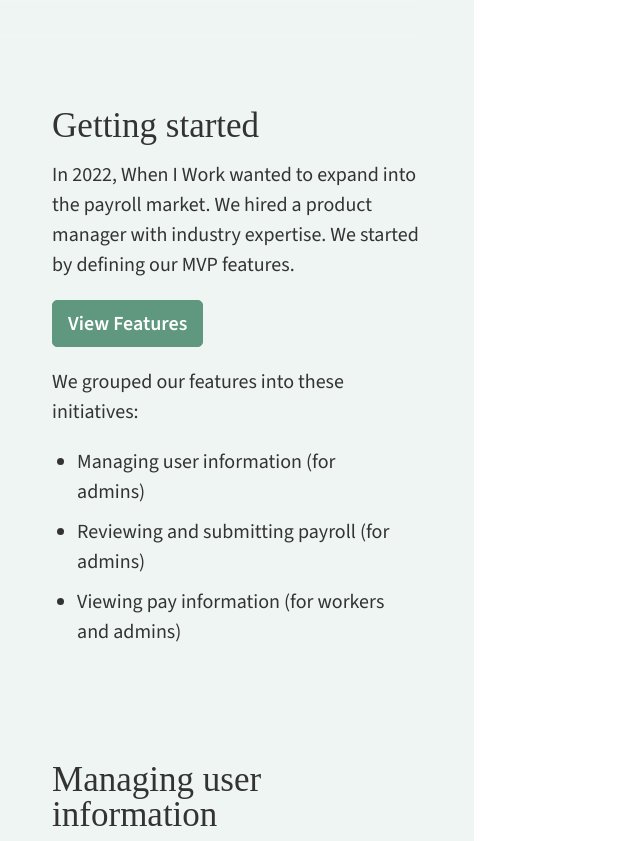
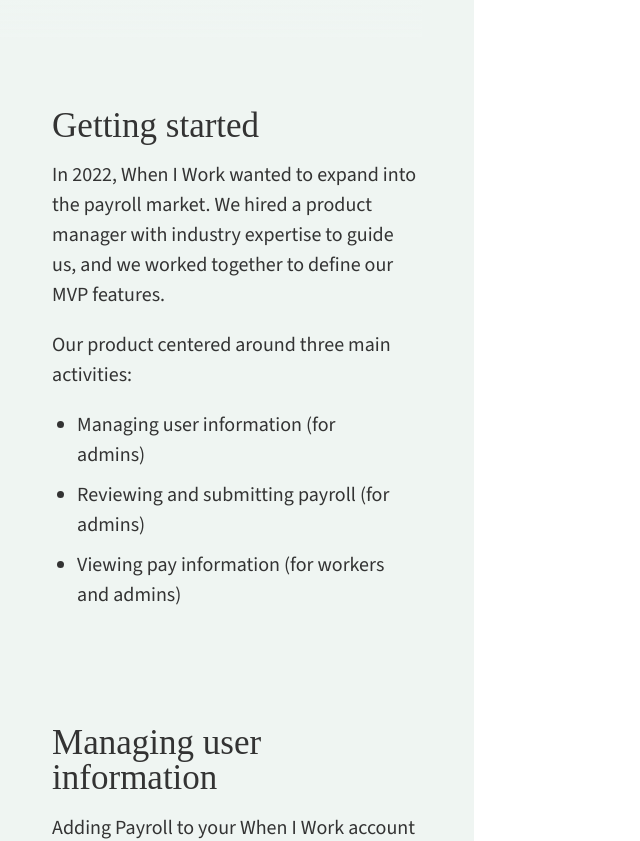
Before and after one commit to nickwellner/portfolio, a plain HTML site: page payroll.html in a window 1280 px wide. Shown: the part 759-1600 px from the top of the page, without its empty margins (0-640 px from the left). Drawn offline with nearby package versions, Linux system fonts and the light colour scheme; a script that the page names is missing; a web font is replaced by a local one.

Commit message:
Updated case study content

```diff
--- a/payroll.html
+++ b/payroll.html
@@ -35,9 +35,9 @@
 				<li>Collaborated cross-functionally to design the customer onboarding experience</li>
 			</ul>
 			<h3>Getting started</h3>
-			<p>In 2022, When I Work wanted to expand into the payroll market. We hired a product manager with industry expertise. We started by defining our MVP features.</p>
-			<a class="button button--primary" target="_blank" href="https://docs.google.com/document/d/1f22fIs-CCn0Ll7pXrBqWJf4KgTgRVrkUVuUGtNq-abw/edit#heading=h.v147tnvwkfl5">View Features</a>
-			<p>We grouped our features into these initiatives:</p>
+			<p>In 2022, When I Work wanted to expand into the payroll market. We hired a product manager with industry expertise to guide us, and we worked together to define our MVP features.</p>
+			<!-- <a class="button button--primary" target="_blank" href="https://docs.google.com/document/d/1f22fIs-CCn0Ll7pXrBqWJf4KgTgRVrkUVuUGtNq-abw/edit#heading=h.v147tnvwkfl5">View Features</a> -->
+			<p>Our product centered around three main activities:</p>
 			<ul>
 				<li>Managing user information (for admins)</li>
 				<li>Reviewing and submitting payroll (for admins)</li>
@@ -58,7 +58,7 @@
 			</div>
 			<h3 id="section3">Reviewing and submitting</h3>
 			<p>When each pay period ends, our customers need to review and submit payroll. To design this experience, the PM and I started by listing all the data we could show users, then reduced it down to the essentials. We focused on the core figures people review when determining net pay.</p>
-			<p>I wanted the new UI displaying the information to feel instantly familiar, so I used several patterns from other When I Work views:</p>
+			<p>I wanted the new UI to feel instantly familiar, so I used several patterns from other When I Work interfaces:</p>
 			<ul>
 				<li>A two-column layout with sidebar on the left</li>
 				<li>A table to organize the data and make it easy to scan</li>
@@ -81,6 +81,7 @@
 			</div>
 			<p class="margin-top-1">Most hourly workers used our mobile app exclusively, which already had views for timesheets and “worked vs scheduled” hours. Pay information added a third data source, and I thought there was an opportunity to combine them all into one experience that would more closely match the way workers think about earnings.</p>
 			<p>I designed an Hours & Pay area in the app, which took the place of timesheets in the nav bar. We tested our prototype, and one change that came out of it was including the “View Timesheets” button on the main view so users had easy access to the data the nav item used to link them to.</p>
+			<a class="button button--primary display-wide" target="_blank" href="img/payroll-hp-ideation.png">View sketches</a>
 			<div class="inline-figure">
 				<script src="https://fast.wistia.com/player.js" async></script>
 				<script src="https://fast.wistia.com/embed/53ocaj4yvz.js" async type="module"></script>
```
